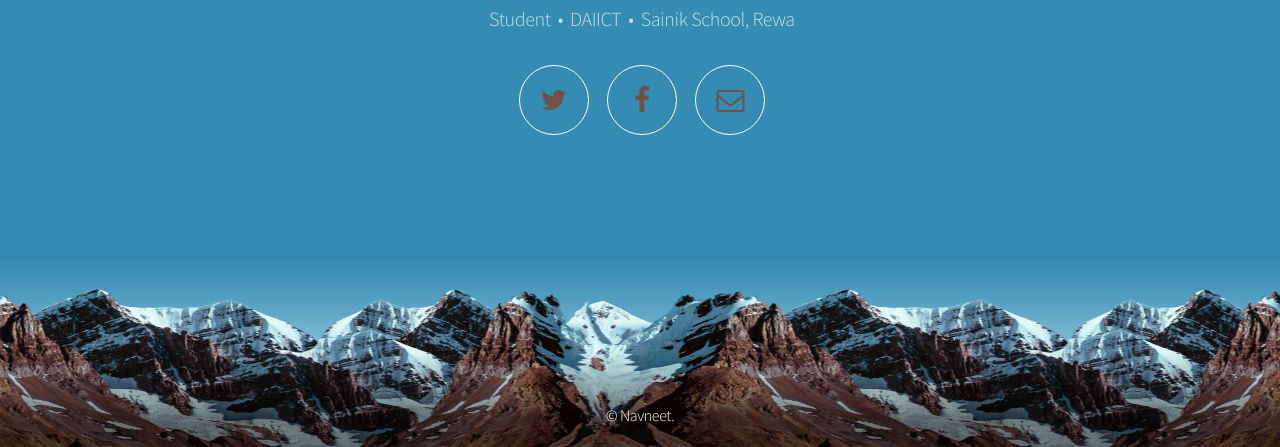
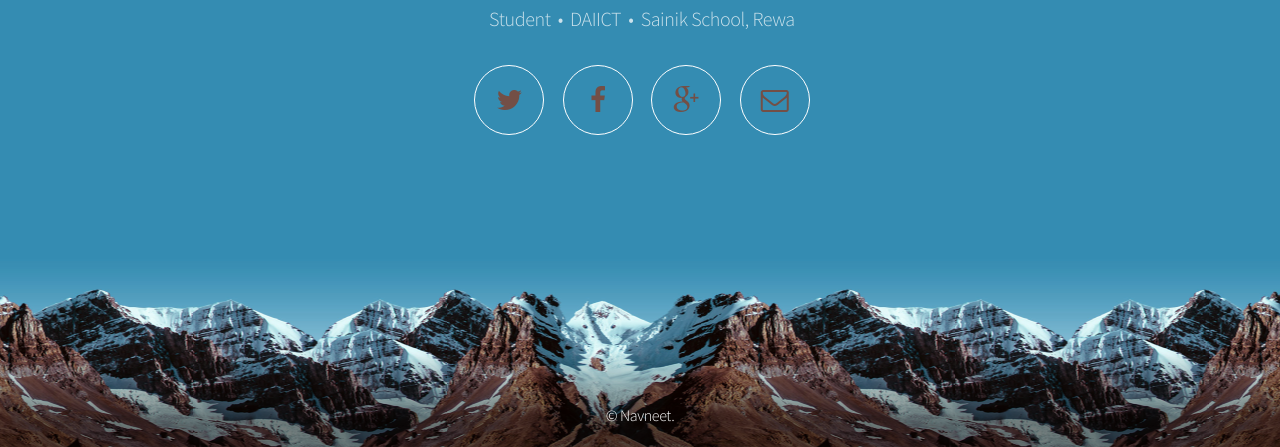
Before and after one commit to orancan/orancan.github.io, a plain HTML site: page index.html in a window 1280 px wide. Shown: the part 353-800 px from the top of the page. Drawn offline with Linux system fonts and the light colour scheme.

Commit message:
google + link

```diff
--- a/index.html
+++ b/index.html
@@ -36,6 +36,7 @@
 							<ul>
 								<li><a href="https://twitter.com/inavneetsingh" class="icon fa-twitter"><span class="label">Twitter</span></a></li>
 								<li><a href="https://facebook.com/iamnavneetsingh" class="icon fa-facebook"><span class="label">Facebook</span></a></li>
+								<li><a href="https://plus.google.com/u/0/+NavneetSingh3520" class="icon fa fa-google-plus"><span class="label">Google+</span></a></li>
 								<!-- <li><a href="#" class="icon fa-dribbble"><span class="label">Dribbble</span></a></li>
 								<li><a href="#" class="icon fa-github"><span class="label">Github</span></a></li> -->
 								<li><a href="mail:navneet3520@gmail.com" class="icon fa-envelope-o"><span class="label">Email</span></a></li>
```
